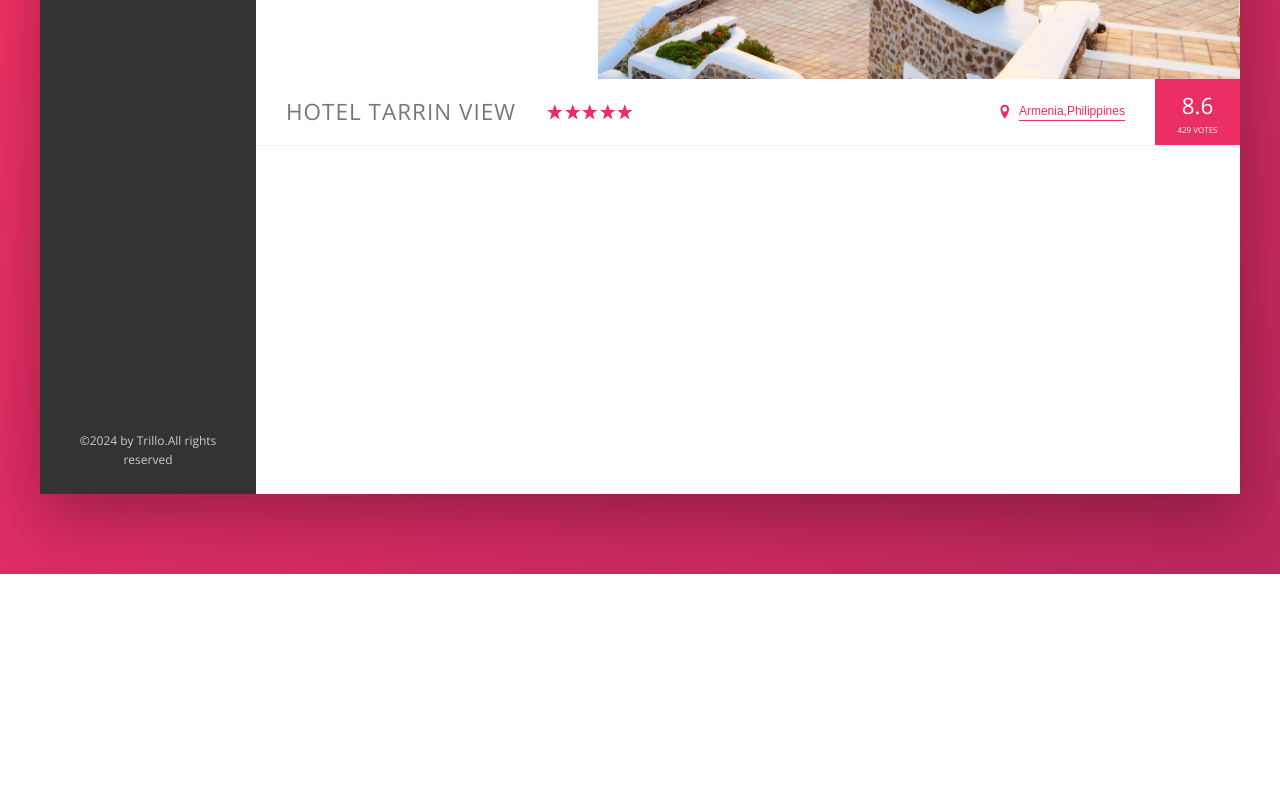
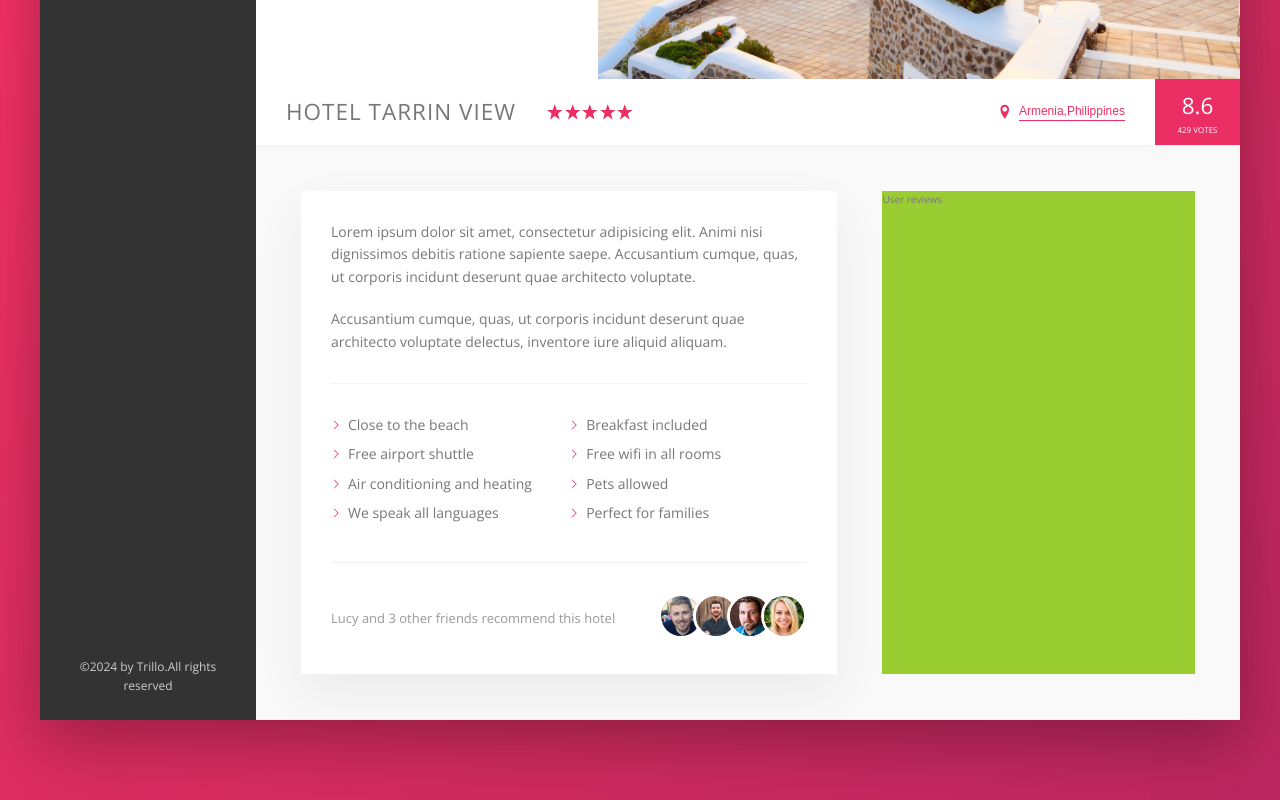
Before and after one commit to Hemanthgwda/Trillo, a website: page index.html in a window 1280 px wide. Shown: the part 456-1256 px from the top of the page. Before the commit the page ends 1030 px from the top, so only its background shows below. Drawn offline with nearby package versions, Linux system fonts and the light colour scheme.

Commit message:
Add description section

```diff
--- a/index.html
+++ b/index.html
@@ -49,7 +49,7 @@
               alt="User photo"
               class="user-nav__user-photo"
             />
-            <span class="user-nav__user-name">Wraith</span>
+            <span class="user-nav__user-name">Hemanth</span>
           </div>
         </nav>
       </header>
@@ -121,19 +121,19 @@
 
             <div class="overview__stars">
               <svg class="overview__icon-star">
-              <use href="img/sprite.svg#icon-star"</use>
+                <use href="img/sprite.svg#icon-star"></use>
               </svg>
               <svg class="overview__icon-star">
-              <use href="img/sprite.svg#icon-star"</use>
+                <use href="img/sprite.svg#icon-star"></use>
               </svg>
               <svg class="overview__icon-star">
-              <use href="img/sprite.svg#icon-star"</use>
+                <use href="img/sprite.svg#icon-star"></use>
               </svg>
               <svg class="overview__icon-star">
-              <use href="img/sprite.svg#icon-star"</use>
+                <use href="img/sprite.svg#icon-star"></use>
               </svg>
               <svg class="overview__icon-star">
-              <use href="img/sprite.svg#icon-star"</use>
+                <use href="img/sprite.svg#icon-star"></use>
               </svg>
             </div>
             <div class="overview__location">
@@ -146,7 +146,58 @@
               <div class="overview__rating-average">8.6</div>
               <div class="overview__rating-count">429 votes</div>
             </div>
-
+          </div>
+          <div class="detail">
+            <div class="description">
+              <p class="paragraph">
+                Lorem ipsum dolor sit amet, consectetur adipisicing elit. Animi
+                nisi dignissimos debitis ratione sapiente saepe. Accusantium
+                cumque, quas, ut corporis incidunt deserunt quae architecto
+                voluptate.
+              </p>
+              <p class="paragraph">
+                Accusantium cumque, quas, ut corporis incidunt deserunt quae
+                architecto voluptate delectus, inventore iure aliquid aliquam.
+              </p>
+              <ul class="list">
+                <li class="list__item">Close to the beach</li>
+                <li class="list__item">Breakfast included</li>
+                <li class="list__item">Free airport shuttle</li>
+                <li class="list__item">Free wifi in all rooms</li>
+                <li class="list__item">Air conditioning and heating</li>
+                <li class="list__item">Pets allowed</li>
+                <li class="list__item">We speak all languages</li>
+                <li class="list__item">Perfect for families</li>
+              </ul>
+              <div class="recommend">
+                <div class="recommend__count">
+                  Lucy and 3 other friends recommend this hotel
+                </div>
+                <div class="recommend__friends">
+                  <img
+                    src="img/user-3.jpg"
+                    alt="Friend 1"
+                    class="recommend__photo"
+                  />
+                  <img
+                    src="img/user-4.jpg"
+                    alt="Friend 2"
+                    class="recommend__photo"
+                  />
+                  <img
+                    src="img/user-5.jpg"
+                    alt="Friend 3"
+                    class="recommend__photo"
+                  />
+                  <img
+                    src="img/user-6.jpg"
+                    alt="Friend 4"
+                    class="recommend__photo"
+                  />
+                </div>
+              </div>
+            </div>
+            <div class="user-reviews">User reviews</div>
           </div>
         </main>
       </div>
--- a/sass/_base.scss
+++ b/sass/_base.scss
@@ -11,7 +11,10 @@
   --color-grey-dark-2: #777;
   --color-grey-dark-3: #999;
 
+  --shadow-light: 0 2rem 5rem rgba(0, 0, 0, 0.06);
   --shadow-dark: 0 2rem 6rem rgba(0, 0, 0, 0.3);
+
+  --line: 1px solid var(--color-grey-light-2);
 }
 
 * {
--- a/sass/_components.scss
+++ b/sass/_components.scss
@@ -187,8 +187,7 @@
 .overview {
   display: flex;
   align-items: center;
-  border-bottom: 1px solid var(--color-grey-light-2);
-
+  border-bottom: var(--line);
   &__heading {
     font-size: 2.25rem;
     font-weight: 300;
@@ -269,3 +268,66 @@
     box-shadow: none;
   }
 }
+////////////////////
+///PARAGRAPH
+.paragraph {
+  &:not(:last-of-type) {
+    margin-bottom: 2rem;
+  }
+}
+
+////////////////////
+///LIST
+.list {
+  margin: 3rem 0;
+  padding: 3rem 0;
+  list-style: none;
+  border-top: var(--line);
+  border-bottom: var(--line);
+  display: flex;
+  flex-wrap: wrap;
+  &__item {
+    flex: 0 0 50%;
+    margin-bottom: 0.7rem;
+  }
+  &__item::before {
+    content: "";
+    display: inline-block;
+    height: 1rem;
+    width: 1rem;
+    margin-right: 0.7rem;
+
+    ////For older browsers
+    // background-image: url(../img/chevron-thin-right.svg);
+    // background-size: cover;
+
+    // For new browsers
+    background-color: var(--color-primary);
+    mask-image: url(../img/chevron-thin-right.svg);
+    mask-size: cover;
+  }
+}
+////////////////////
+///RECOMMEND
+.recommend {
+  font-size: 1.3rem;
+  color: var(--color-grey-dark-3);
+  display: flex;
+  align-items: center;
+  // justify-content: space-between; ////used margin-right:auto instead
+  &__count {
+    margin-right: auto;
+  }
+  &__friend {
+  }
+  &__photo {
+    box-sizing: content-box;
+    height: 4rem;
+    width: 4rem;
+    border-radius: 50%;
+    border: 3px solid #fff;
+    &:not(:last-child) {
+      margin-right: -1.5rem;
+    }
+  }
+}
--- a/sass/_layout.scss
+++ b/sass/_layout.scss
@@ -9,7 +9,7 @@
   font-size: 1.4rem;
   height: 7rem;
   background-color: #fff;
-  border-bottom: 1px solid var(--color-grey-light-2);
+  border-bottom: var(--line);
   display: flex;
   justify-content: space-between;
   align-items: center;
@@ -26,9 +26,24 @@
 }
 .hotel-view {
   background-color: #fff;
-  // TESTING
-
-  height: 80rem;
-  ////
   flex: 1;
 }
+
+.detail {
+  display: flex;
+  padding: 4.5rem;
+  background-color: var(--color-grey-light-1);
+  border-bottom: var(--line);
+}
+.description {
+  font-size: 1.4rem;
+  padding: 3rem;
+  background-color: #fff;
+  flex: 0 0 60%;
+  margin-right: 4.5rem;
+  box-shadow: var(--shadow-light);
+}
+.user-reviews {
+  background-color: yellowgreen;
+  flex: 1;
+}
```
Also changed, not shown: css/main.css, img/SVG/aircraft-take-off.svg (deleted), img/SVG/bookmark.svg (deleted), img/SVG/chat.svg (deleted), img/SVG/home.svg (deleted), img/SVG/key.svg (deleted), img/SVG/location-pin.svg (deleted), img/SVG/magnifying-glass.svg (deleted), img/SVG/map.svg (deleted), img/SVG/star.svg (deleted), img/chevron-thin-right.svg (renamed from img/SVG/chevron-thin-right.svg). Lines whose indentation alone changed are shown as unchanged.
